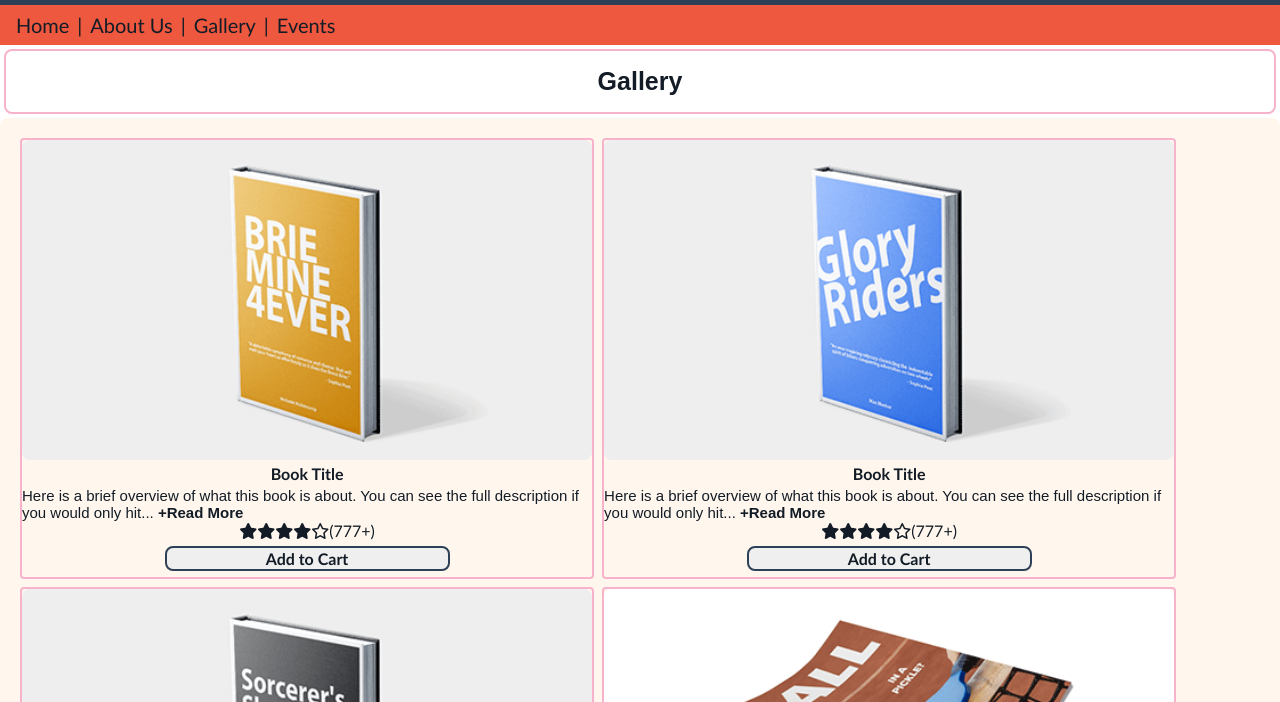
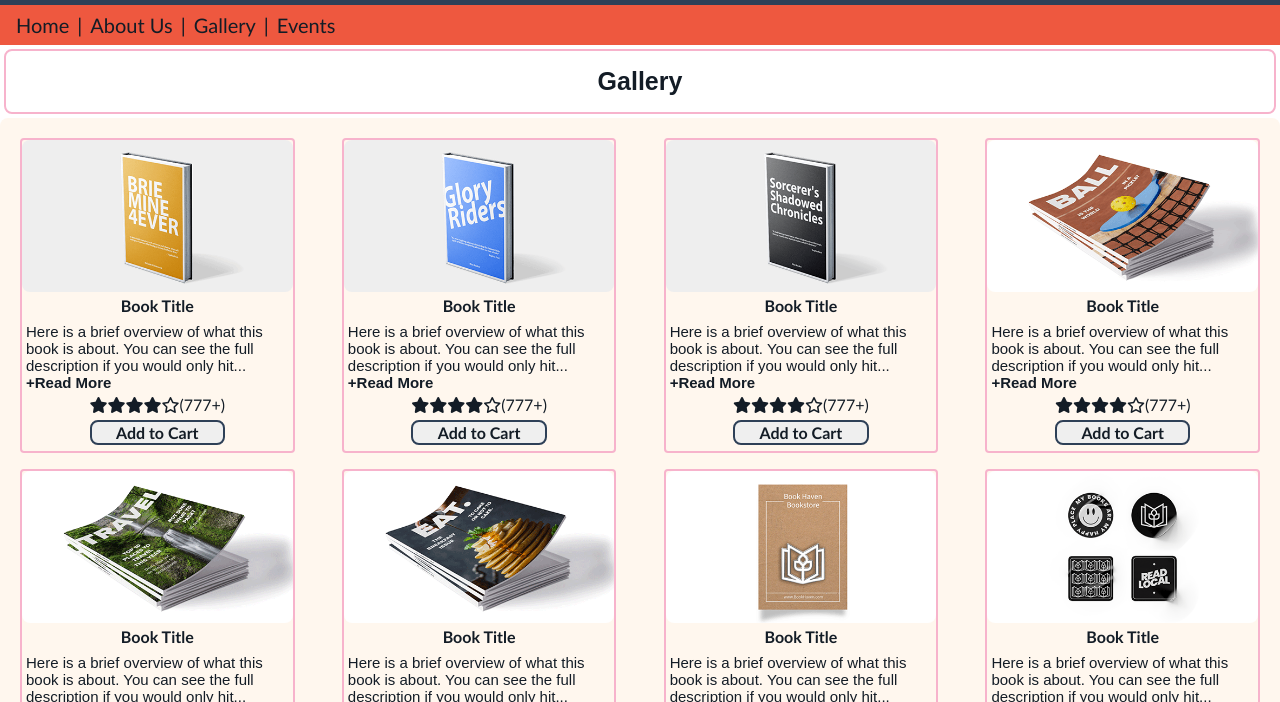
Before and after one commit to Pzang1994/stackblitz-Book-Haven-Bookstore, a website: page Gallery.html in a window 1280 px wide. Shown: the part 58-760 px from the top of the page. Drawn offline with Linux system fonts and the light colour scheme.

Commit message:
Format Gallery Page for larger screens (RWD); Increase margin-bottom of gallery elements;

```diff
--- a/styles.css
+++ b/styles.css
@@ -174,6 +174,10 @@ input:placeholder-shown, textarea:placeholder-shown{
   #Footer>.Social{
     justify-content: space-evenly;
   }
+
+  #Gallery .Gallery-Box{
+    width: 22%;
+  }
 }
 
 .banner{
@@ -247,11 +251,12 @@ label{
 #Gallery{
   flex-direction: row;
   flex-wrap: wrap;
+  justify-content: space-between;
 }
 
 .Gallery-Box{
   width: 46%;
-  margin: 4px;
+  margin: 4px 4px 12px 4px;
   display: flex;
   flex-direction: column;
   border: 2px solid #F7B3CC;
@@ -270,6 +275,7 @@ label{
 .Gallery-Box p{
   font: 15px Comfortaa, sans-serif;
   margin: 0px;
+  padding: 4px;
 }
 
 .review{
```
